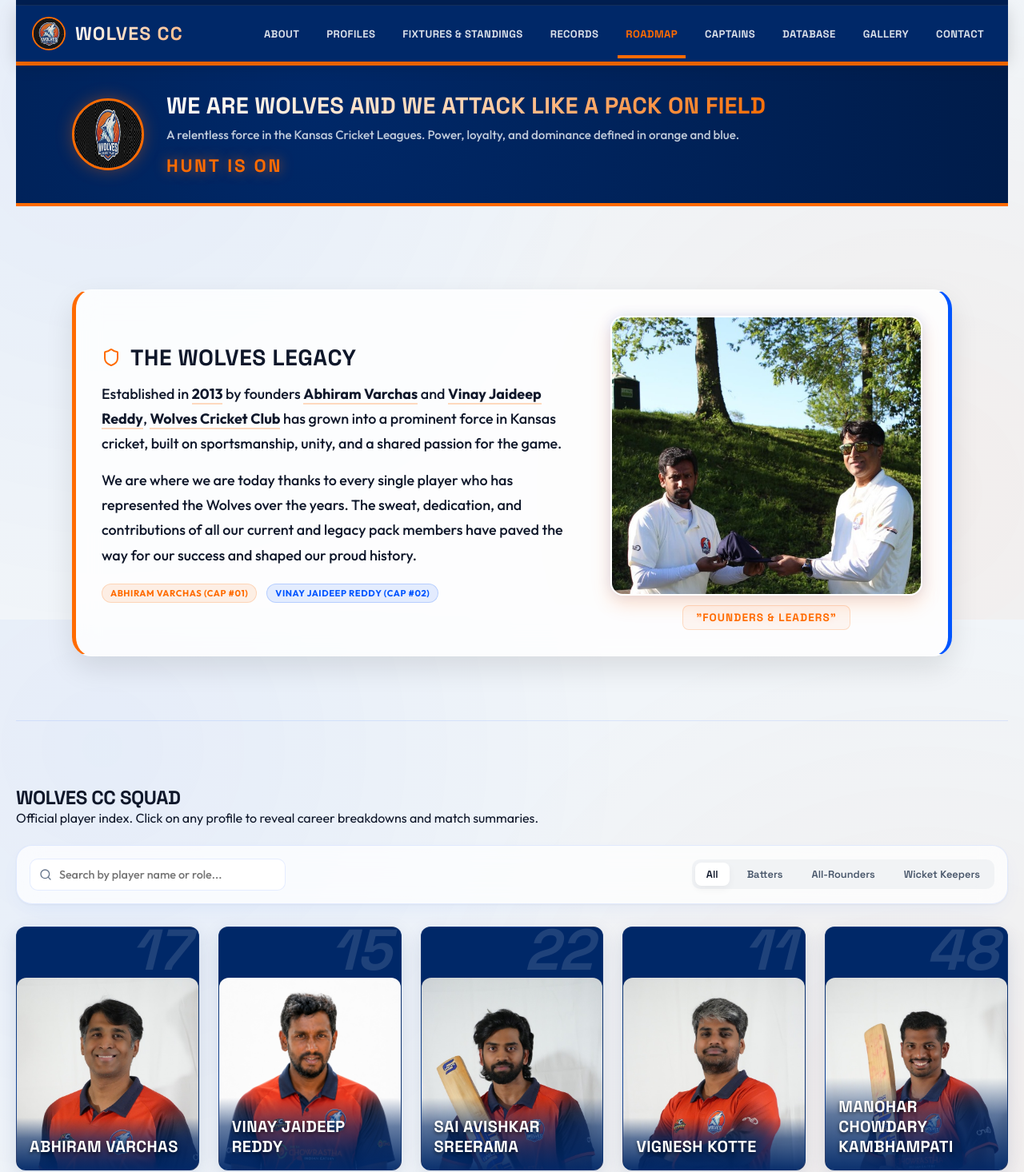
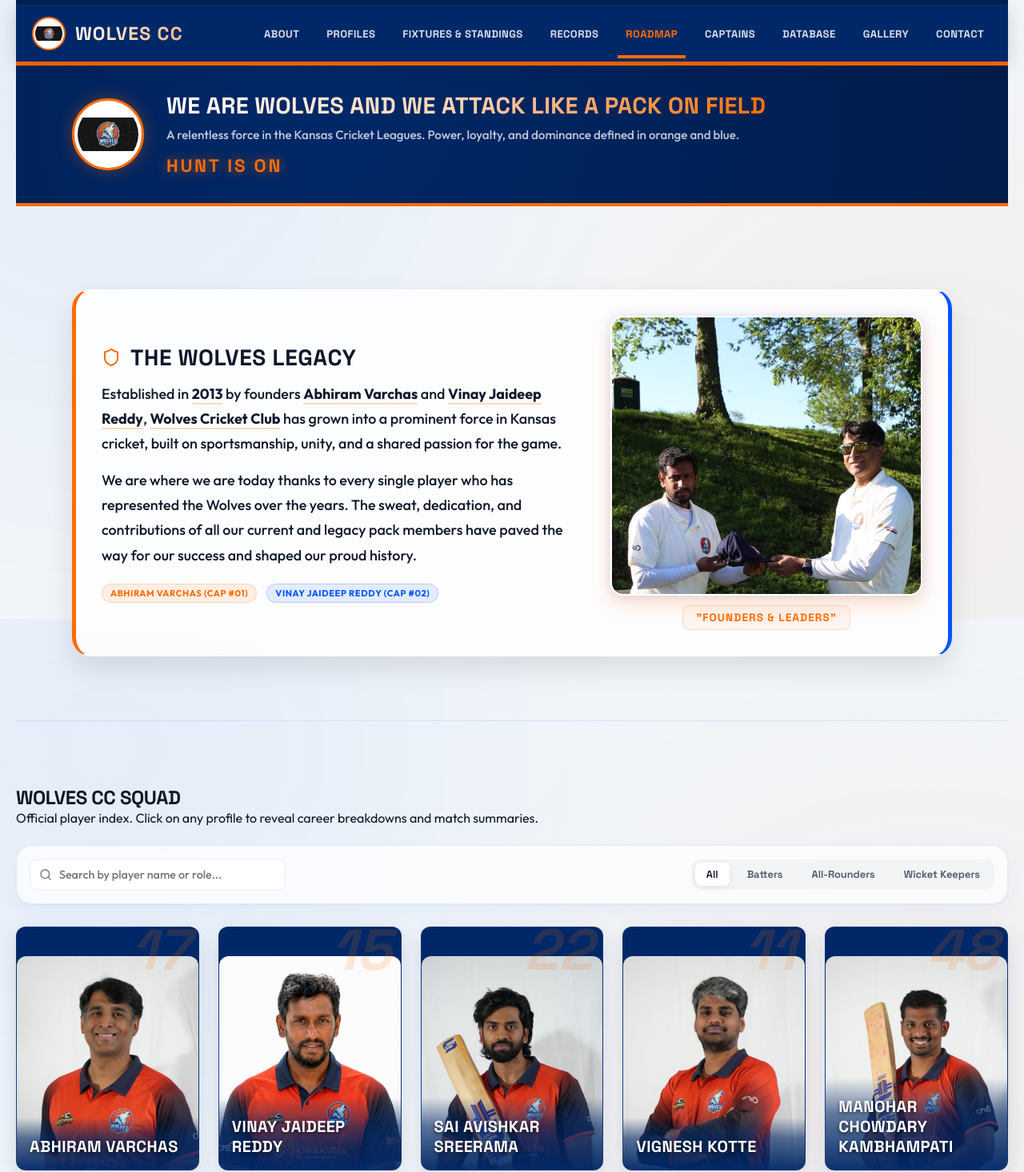
Before and after one commit to wolvescricketclub/wolves-cricket-club, a React (Vite) app: page / in a window 1280 px wide. Shown: the part 25-1491 px from the top of the page at 80% size. Built offline with nearby package versions, Linux system fonts and the light colour scheme.

Commit message:
fix: resolve compressed circular logo and player card layout scaling on mobile

```diff
--- a/src/App.jsx
+++ b/src/App.jsx
@@ -284,7 +284,7 @@ function PlayerAvatar({ player, size = 'card' }) {
 
   let containerStyle;
   if (size === 'card') {
-    containerStyle = { width: '100%', height: '240px', borderRadius: '12px' };
+    containerStyle = { width: '100%', height: '100%', borderRadius: '12px' };
   } else if (size === 'modal') {
     containerStyle = { width: '100%', height: '100%', minHeight: '360px', borderRadius: 0 };
   } else {
--- a/src/index.css
+++ b/src/index.css
@@ -1922,7 +1922,8 @@ h1, h2, h3, h4, h5, h6 {
   height: 42px;
   border-radius: 50%;
   border: 2px solid var(--accent-orange);
-  object-fit: cover;
+  object-fit: contain;
+  padding: 2px;
   background: #FFFFFF;
 }
 
@@ -2148,14 +2149,14 @@ h1, h2, h3, h4, h5, h6 {
   font-size: 4.5rem;
   font-weight: 900;
   font-style: italic;
-  color: rgba(255, 255, 255, 0.12); /* Huge transparent jersey number in top right corner */
+  color: rgba(255, 107, 0, 0.15); /* Accent orange watermark visible on both dark blue and white */
   user-select: none;
-  z-index: 3;
+  z-index: 5;
   line-height: 1;
 }
 
 .usa-player-card:hover .usa-card-jersey {
-  color: rgba(255, 255, 255, 0.2);
+  color: rgba(255, 107, 0, 0.25);
   transform: scale(1.03) skewX(-2deg);
   transition: all 0.4s cubic-bezier(0.16, 1, 0.3, 1);
 }
@@ -2165,7 +2166,7 @@ h1, h2, h3, h4, h5, h6 {
   bottom: 0;
   left: 0;
   width: 100%;
-  height: 80%;
+  height: 88%; /* Photo occupies 88% of the card, leaving a thin blue top lining */
   z-index: 4;
   display: flex;
   align-items: flex-end;
@@ -2283,7 +2284,8 @@ h1, h2, h3, h4, h5, h6 {
   width: 44px;
   height: 44px;
   border-radius: 50%;
-  object-fit: cover;
+  object-fit: contain;
+  padding: 2px;
   border: 1.5px solid var(--accent-orange);
   background: #FFFFFF;
 }
@@ -2822,6 +2824,8 @@ h1, h2, h3, h4, h5, h6 {
   box-shadow: 0 0 20px rgba(255, 107, 0, 0.35);
   background: #FFFFFF;
   flex-shrink: 0;
+  object-fit: contain;
+  padding: 4px;
 }
 
 .brand-intro-text {
```
